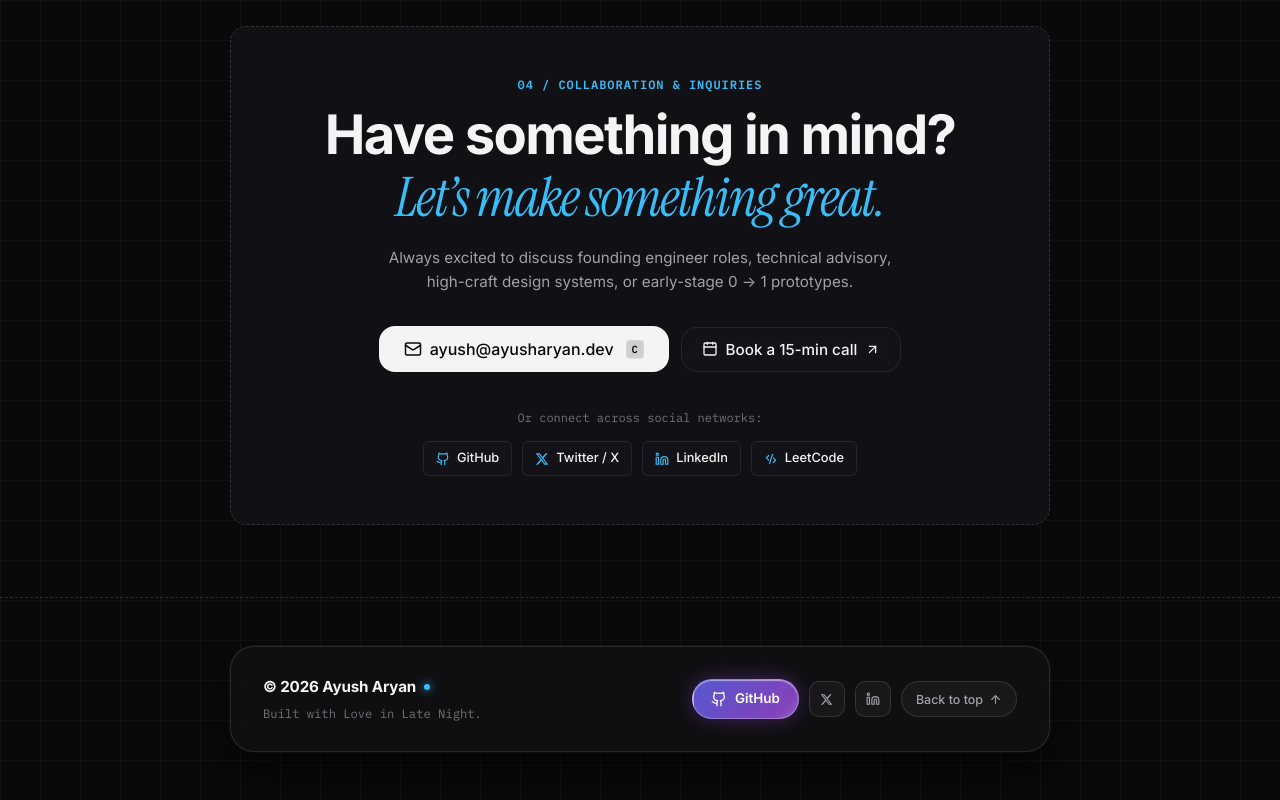
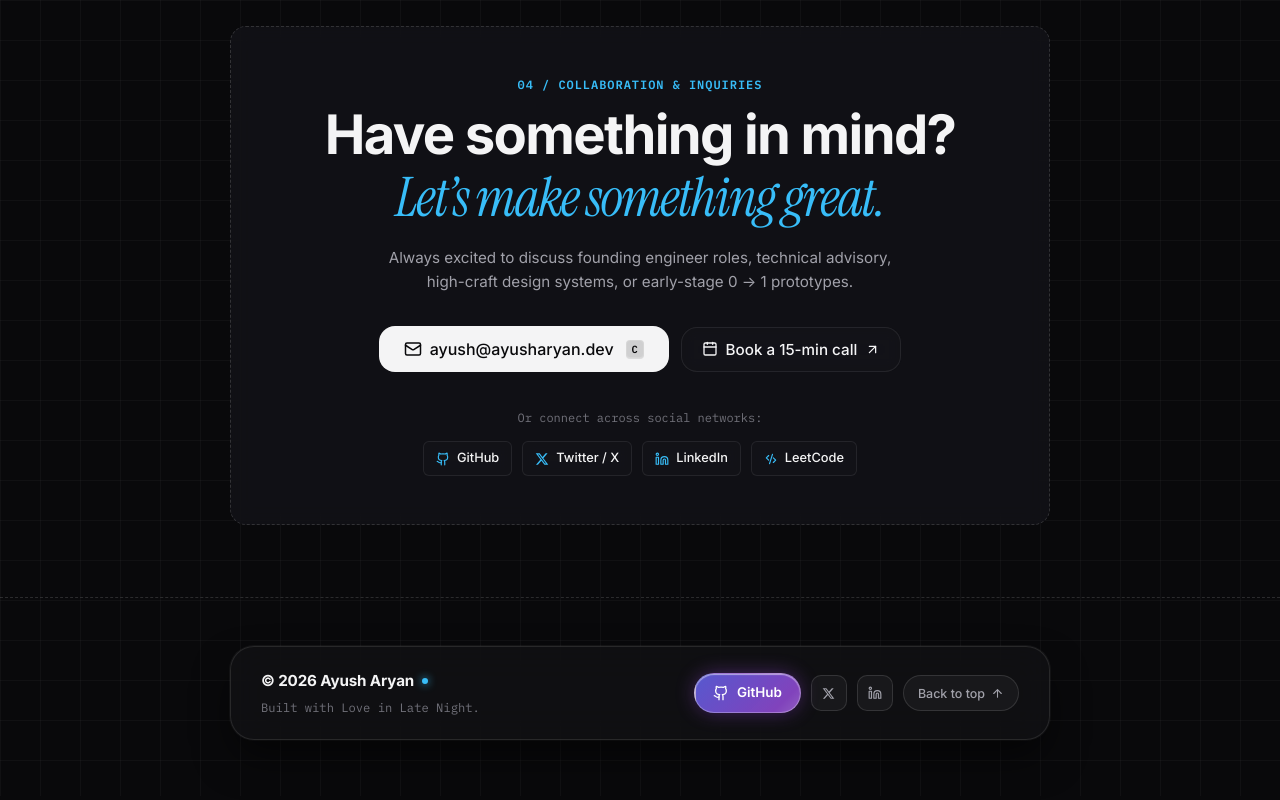
Before and after one commit to ayusharyaneth/Ayush, a React (Vite) app: page / in a window 1280 px wide. Shown: the part 4720-5520 px from the top of the page. Built offline with nearby package versions, Linux system fonts and the light colour scheme.

Commit message:
Auto sync portfolio: 2026-10-13 22:34:07

```diff
--- a/src/components/Footer.css
+++ b/src/components/Footer.css
@@ -18,13 +18,12 @@
   -webkit-backdrop-filter: blur(20px);
   border: 1px solid var(--border-line);
   border-radius: var(--radius-xl);
-  padding: 28px 32px;
+  padding: 22px 30px;
   box-shadow:
     0 16px 36px -4px rgba(0, 0, 0, 0.4),
     0 0 0 1px var(--border-primary);
   display: flex;
   flex-direction: column;
-  gap: 22px;
   overflow: hidden;
 }
 
```
